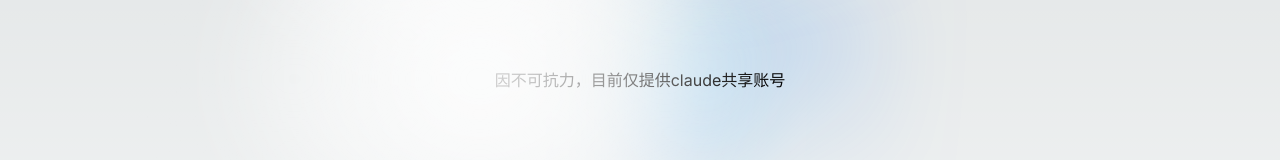
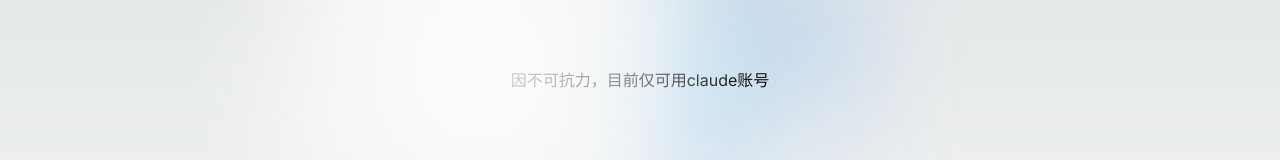
Before and after one commit to Mojibake-1/chatgpt, a Next.js app: page / in a window 1280 px wide. Shown: the part 411-571 px from the top of the page. Built offline with nearby package versions, Linux system fonts and the light colour scheme.

Commit message:
Update page.tsx

```diff
--- a/app/page.tsx
+++ b/app/page.tsx
@@ -187,7 +187,7 @@
        <div className={styles.center}>
 {/* <p className={styles.tip}> */}
 <p>
- <a >因不可抗力，目前仅提供claude共享账号 </a>
+ <a >因不可抗力，目前仅可用claude账号 </a>
   </p>
   </div>
       <div className={styles.grid}>
```
